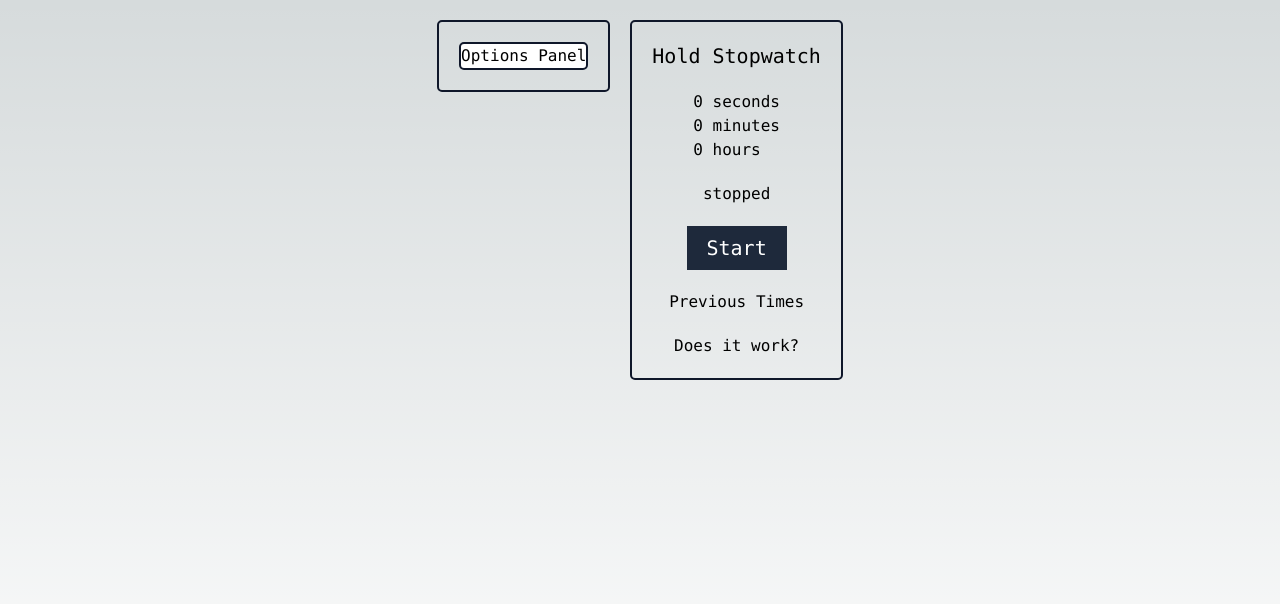
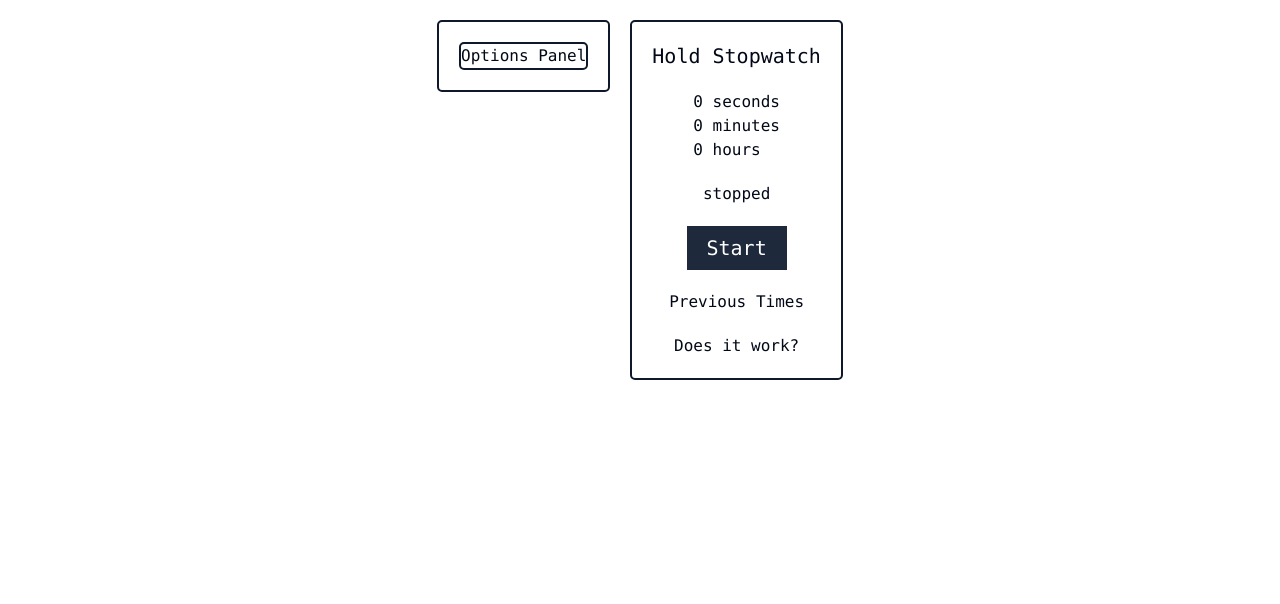
Before and after one commit to max1v/ReactStopWatch, a Next.js app: page / in a window 1280 px wide. Shown: the top 604 px of the page. Built offline with nearby package versions, Linux system fonts and the light colour scheme.

Commit message:
added shadcn ui

```diff
--- a/app/globals.css
+++ b/app/globals.css
@@ -2,26 +2,75 @@
 @tailwind components;
 @tailwind utilities;
 
-:root {
-  --foreground-rgb: 0, 0, 0;
-  --background-start-rgb: 214, 219, 220;
-  --background-end-rgb: 255, 255, 255;
-}
+@layer base {
+  :root {
+    --background: 0 0% 100%;
+    --foreground: 222.2 84% 4.9%;
 
-@media (prefers-color-scheme: dark) {
-  :root {
-    --foreground-rgb: 255, 255, 255;
-    --background-start-rgb: 0, 0, 0;
-    --background-end-rgb: 0, 0, 0;
+    --card: 0 0% 100%;
+    --card-foreground: 222.2 84% 4.9%;
+
+    --popover: 0 0% 100%;
+    --popover-foreground: 222.2 84% 4.9%;
+
+    --primary: 222.2 47.4% 11.2%;
+    --primary-foreground: 210 40% 98%;
+
+    --secondary: 210 40% 96.1%;
+    --secondary-foreground: 222.2 47.4% 11.2%;
+
+    --muted: 210 40% 96.1%;
+    --muted-foreground: 215.4 16.3% 46.9%;
+
+    --accent: 210 40% 96.1%;
+    --accent-foreground: 222.2 47.4% 11.2%;
+
+    --destructive: 0 84.2% 60.2%;
+    --destructive-foreground: 210 40% 98%;
+
+    --border: 214.3 31.8% 91.4%;
+    --input: 214.3 31.8% 91.4%;
+    --ring: 222.2 84% 4.9%;
+
+    --radius: 0.5rem;
+  }
+
+  .dark {
+    --background: 222.2 84% 4.9%;
+    --foreground: 210 40% 98%;
+
+    --card: 222.2 84% 4.9%;
+    --card-foreground: 210 40% 98%;
+
+    --popover: 222.2 84% 4.9%;
+    --popover-foreground: 210 40% 98%;
+
+    --primary: 210 40% 98%;
+    --primary-foreground: 222.2 47.4% 11.2%;
+
+    --secondary: 217.2 32.6% 17.5%;
+    --secondary-foreground: 210 40% 98%;
+
+    --muted: 217.2 32.6% 17.5%;
+    --muted-foreground: 215 20.2% 65.1%;
+
+    --accent: 217.2 32.6% 17.5%;
+    --accent-foreground: 210 40% 98%;
+
+    --destructive: 0 62.8% 30.6%;
+    --destructive-foreground: 210 40% 98%;
+
+    --border: 217.2 32.6% 17.5%;
+    --input: 217.2 32.6% 17.5%;
+    --ring: 212.7 26.8% 83.9%;
   }
 }
 
-body {
-  color: rgb(var(--foreground-rgb));
-  background: linear-gradient(
-      to bottom,
-      transparent,
-      rgb(var(--background-end-rgb))
-    )
-    rgb(var(--background-start-rgb));
+@layer base {
+  * {
+    @apply border-border;
+  }
+  body {
+    @apply bg-background text-foreground;
+  }
 }
--- /dev/null
+++ b/lib/utils.ts
@@ -0,0 +1,6 @@
+import { type ClassValue, clsx } from "clsx"
+import { twMerge } from "tailwind-merge"
+
+export function cn(...inputs: ClassValue[]) {
+  return twMerge(clsx(inputs))
+}
--- a/package.json
+++ b/package.json
@@ -14,16 +14,21 @@
     "@types/react-dom": "18.2.7",
     "@types/uuid": "^9.0.2",
     "autoprefixer": "10.4.15",
+    "class-variance-authority": "^0.7.0",
+    "clsx": "^2.0.0",
     "date-fns": "^2.30.0",
     "eslint": "8.47.0",
     "eslint-config-next": "13.4.18",
+    "lucide-react": "^0.269.0",
     "next": "13.4.18",
     "postcss": "8.4.28",
     "prettier": "^3.0.2",
     "prettier-plugin-tailwindcss": "^0.5.3",
     "react": "18.2.0",
     "react-dom": "18.2.0",
+    "tailwind-merge": "^1.14.0",
     "tailwindcss": "3.3.3",
+    "tailwindcss-animate": "^1.0.6",
     "typescript": "5.1.6",
     "uuid": "^9.0.0"
   }
--- /dev/null
+++ b/tailwind.config.js
@@ -0,0 +1,76 @@
+/** @type {import('tailwindcss').Config} */
+module.exports = {
+  darkMode: ["class"],
+  content: [
+    './pages/**/*.{ts,tsx}',
+    './components/**/*.{ts,tsx}',
+    './app/**/*.{ts,tsx}',
+    './src/**/*.{ts,tsx}',
+	],
+  theme: {
+    container: {
+      center: true,
+      padding: "2rem",
+      screens: {
+        "2xl": "1400px",
+      },
+    },
+    extend: {
+      colors: {
+        border: "hsl(var(--border))",
+        input: "hsl(var(--input))",
+        ring: "hsl(var(--ring))",
+        background: "hsl(var(--background))",
+        foreground: "hsl(var(--foreground))",
+        primary: {
+          DEFAULT: "hsl(var(--primary))",
+          foreground: "hsl(var(--primary-foreground))",
+        },
+        secondary: {
+          DEFAULT: "hsl(var(--secondary))",
+          foreground: "hsl(var(--secondary-foreground))",
+        },
+        destructive: {
+          DEFAULT: "hsl(var(--destructive))",
+          foreground: "hsl(var(--destructive-foreground))",
+        },
+        muted: {
+          DEFAULT: "hsl(var(--muted))",
+          foreground: "hsl(var(--muted-foreground))",
+        },
+        accent: {
+          DEFAULT: "hsl(var(--accent))",
+          foreground: "hsl(var(--accent-foreground))",
+        },
+        popover: {
+          DEFAULT: "hsl(var(--popover))",
+          foreground: "hsl(var(--popover-foreground))",
+        },
+        card: {
+          DEFAULT: "hsl(var(--card))",
+          foreground: "hsl(var(--card-foreground))",
+        },
+      },
+      borderRadius: {
+        lg: "var(--radius)",
+        md: "calc(var(--radius) - 2px)",
+        sm: "calc(var(--radius) - 4px)",
+      },
+      keyframes: {
+        "accordion-down": {
+          from: { height: 0 },
+          to: { height: "var(--radix-accordion-content-height)" },
+        },
+        "accordion-up": {
+          from: { height: "var(--radix-accordion-content-height)" },
+          to: { height: 0 },
+        },
+      },
+      animation: {
+        "accordion-down": "accordion-down 0.2s ease-out",
+        "accordion-up": "accordion-up 0.2s ease-out",
+      },
+    },
+  },
+  plugins: [require("tailwindcss-animate")],
+}
```
Also changed, not shown: components.json (added), 1 other file (tests, documents, lock files or other folders).
